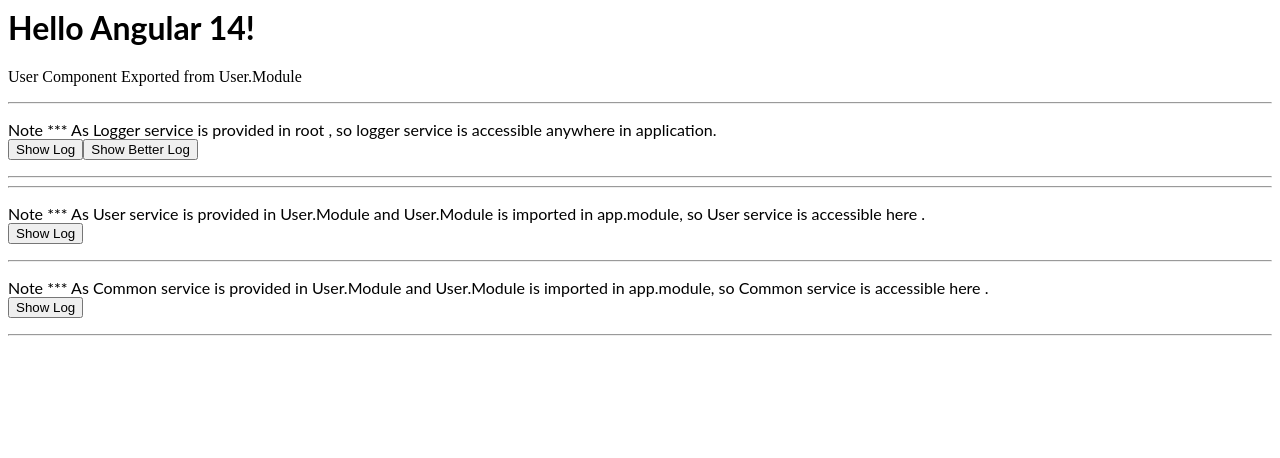
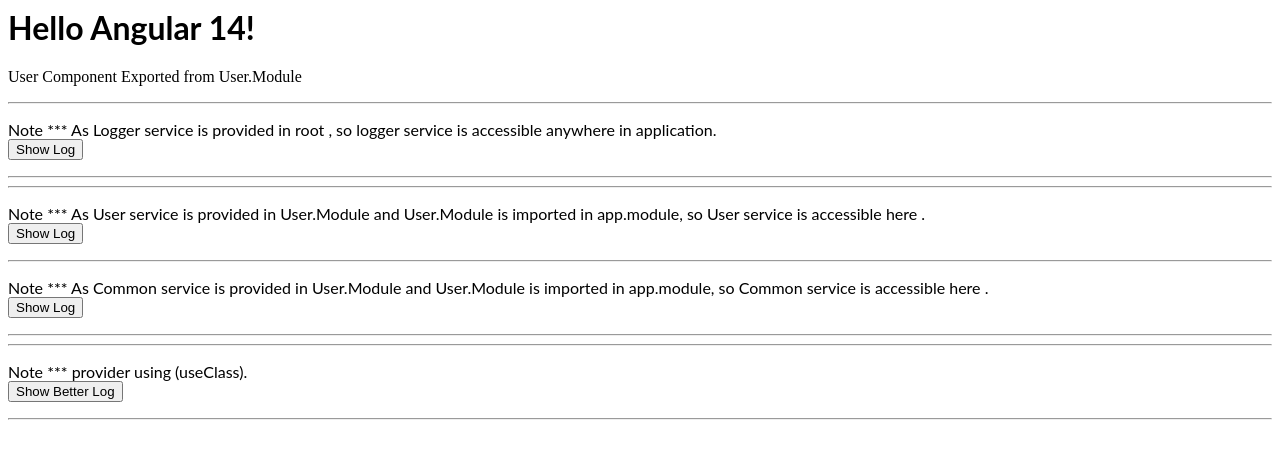
Before and after one commit to ShakibAhmed007/angular-dev-provider, an Angular app: page / in a window 1280 px wide. Shown: the top 458 px of the page. Built offline with nearby package versions, Linux system fonts and the light colour scheme.

Commit message:
1 file modified

```diff
--- a/src/app/app.component.html
+++ b/src/app/app.component.html
@@ -5,7 +5,6 @@
 <p> Note *** As Logger service is provided in root , so logger service is accessible anywhere in application.
   <br/>
   <button (click) = "showLoggerServiceLog()">Show Log</button>
-  <button (click) = "showEvenBetterLoggerServiceLog()">Show Better Log</button>
   <hr />
 
   <hr />
@@ -21,3 +20,8 @@
   <br/>
   <button (click) = "showCommonServiceLog()">Show Log</button>
   <hr />
+  <hr />
+<p> Note *** provider using (useClass).
+  <br/>
+  <button (click) = "showEvenBetterLoggerServiceLog()">Show Better Log</button>
+  <hr />
```
